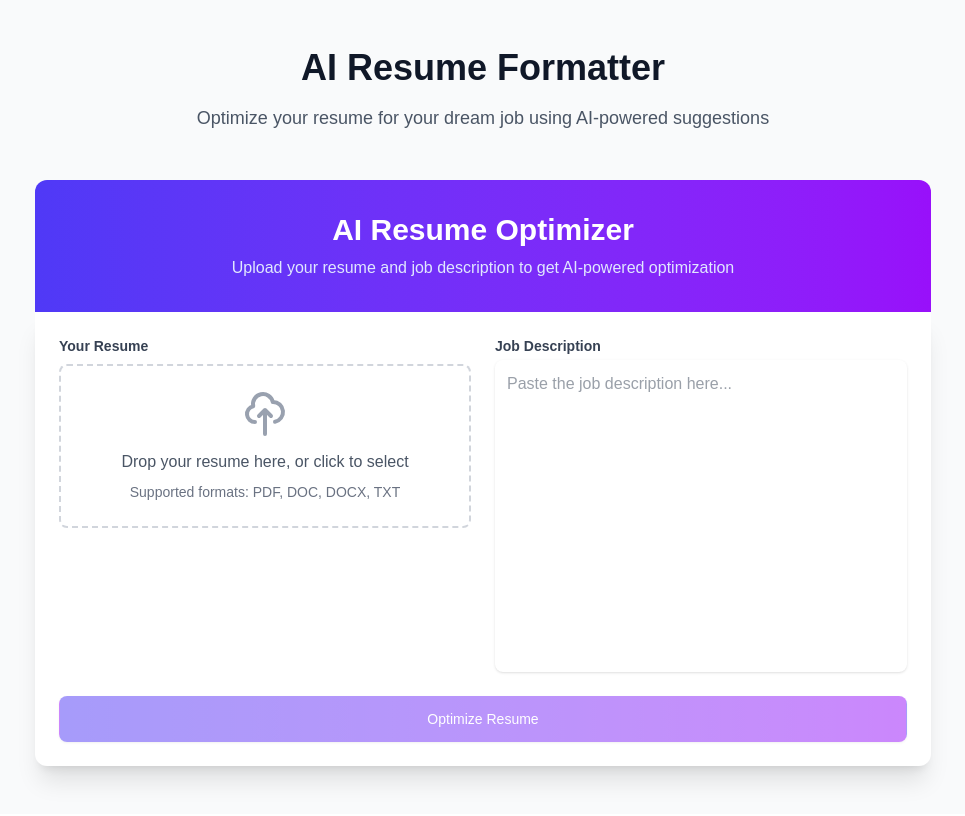
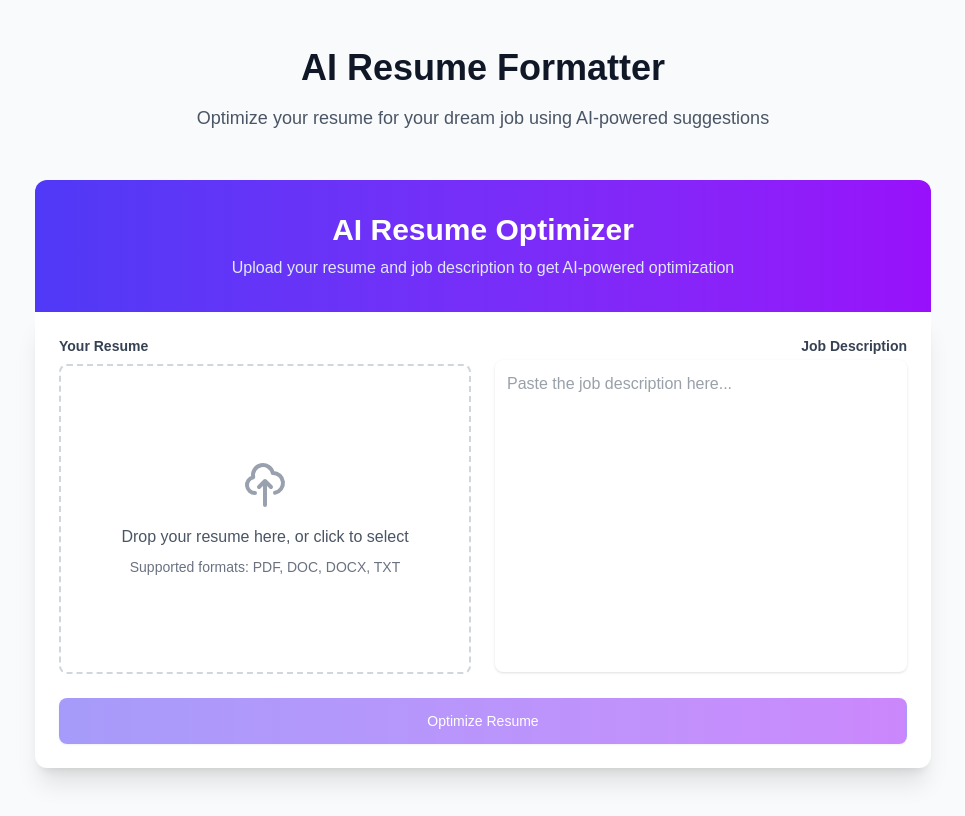
Before and after one commit to Simplemart17/resume_ai, a Next.js app: page / in a window 1280 px wide. Shown: the whole page, without its empty margins (157-1122 px from the left). Built offline with nearby package versions, Linux system fonts and the light colour scheme.

Commit message:
complete UI overhaul

```diff
--- a/src/components/FileUploader.tsx
+++ b/src/components/FileUploader.tsx
@@ -44,7 +44,7 @@ export function FileUploader({ onFileSelect, selectedFile, accept }: FileUploade
 
   return (
     <div
-      className={`border-2 border-dashed rounded-lg p-6 text-center ${
+      className={`border-2 border-dashed rounded-lg mt-1 h-[310px] flex items-center justify-center ${
         isDragging
           ? 'border-indigo-500 bg-indigo-50'
           : 'border-gray-300 hover:border-gray-400'
@@ -63,10 +63,10 @@ export function FileUploader({ onFileSelect, selectedFile, accept }: FileUploade
       />
       <label
         htmlFor="file-upload"
-        className="cursor-pointer inline-flex flex-col items-center"
+        className="cursor-pointer inline-flex flex-col items-center p-6 text-center"
       >
         <svg
-          className="w-12 h-12 text-gray-400 mb-3"
+          className="w-12 h-12 text-gray-400 mb-4"
           fill="none"
           stroke="currentColor"
           viewBox="0 0 24 24"
@@ -78,12 +78,12 @@ export function FileUploader({ onFileSelect, selectedFile, accept }: FileUploade
             d="M7 16a4 4 0 01-.88-7.903A5 5 0 1115.9 6L16 6a5 5 0 011 9.9M15 13l-3-3m0 0l-3 3m3-3v12"
           />
         </svg>
-        <span className="text-gray-600">
+        <span className="text-gray-600 text-base mb-2">
           {selectedFile
             ? selectedFile.name
             : 'Drop your resume here, or click to select'}
         </span>
-        <span className="text-sm text-gray-500 mt-2">
+        <span className="text-sm text-gray-500">
           Supported formats: PDF, DOC, DOCX, TXT
         </span>
       </label>
--- a/src/components/ResumeFormatter.tsx
+++ b/src/components/ResumeFormatter.tsx
@@ -112,7 +112,7 @@ export function ResumeFormatter() {
             </div>
 
             <div>
-              <label htmlFor="jobDescription" className="block text-sm font-semibold text-gray-700">
+              <label htmlFor="jobDescription" className="block text-sm font-semibold text-gray-700 text-right">
                 Job Description
               </label>
               <textarea
```
